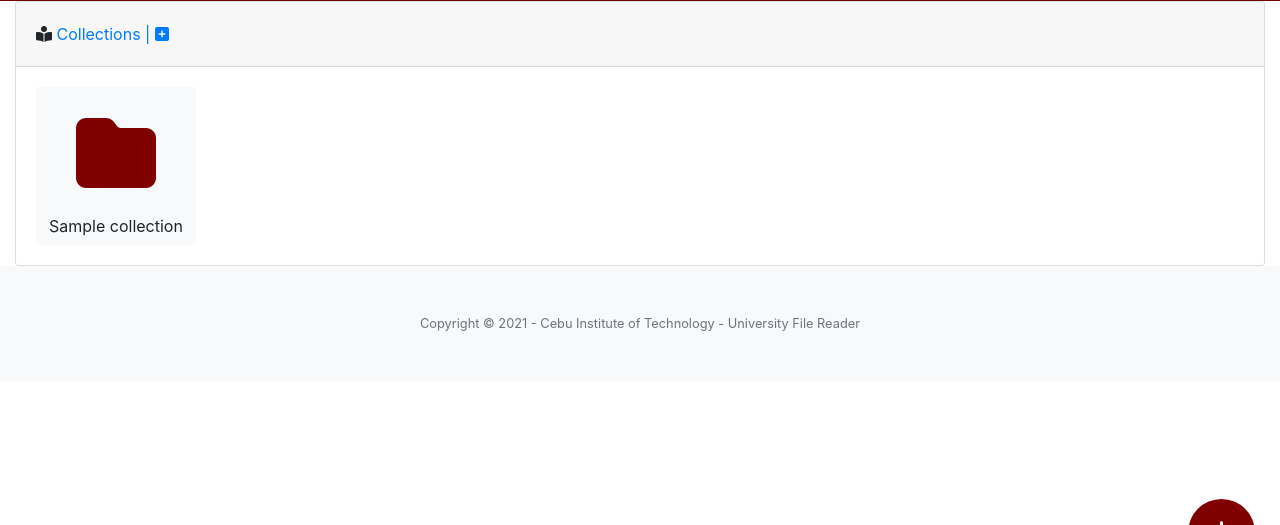
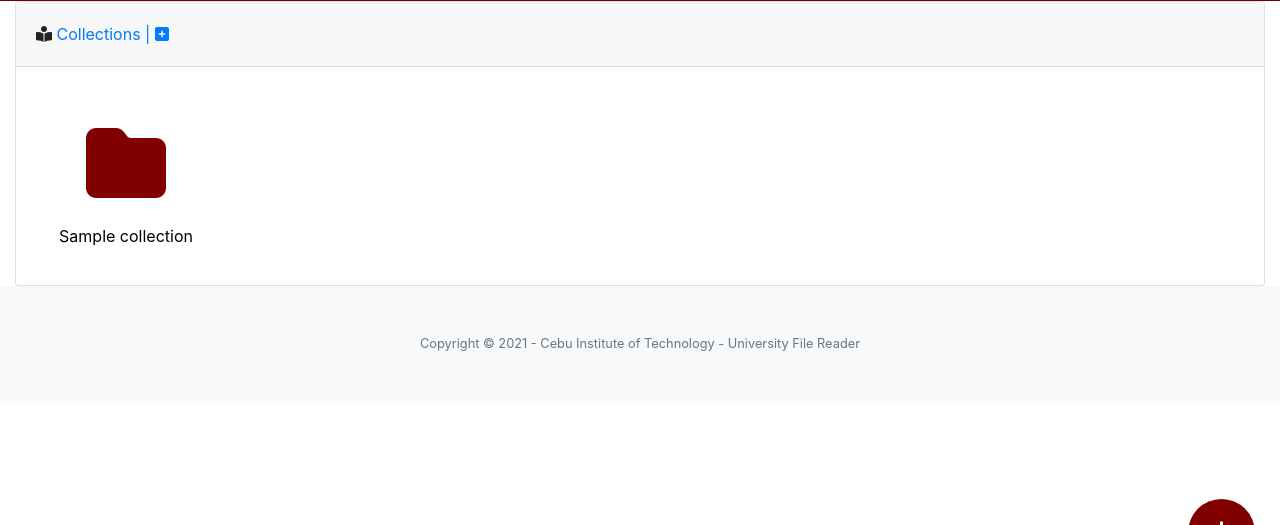
Before and after one commit to dianelambojo/CIFIR, a Django app: page /cifir/collections/ in a window 1280 px wide. Shown: the part 209-734 px from the top of the page. Run offline with Django 3.2, Linux system fonts and the light colour scheme; a user stored in the database is signed in; tables that the repository leaves empty hold one stand-in row (values such as "Sample post"); some libraries are stand-ins or nearby versions.

Commit message:
Update UI

```diff
--- a/cifirproject/cifir/static/css/styles.css
+++ b/cifirproject/cifir/static/css/styles.css
@@ -83,6 +83,19 @@ hr {
 
 #blankDiv {
   background-color: #f0f0f0;
+}
+
+.book-btn {
+  min-width: 160px;
+  max-width: 160px;
+  overflow: hidden;
+  margin: 10px;
+  background-color: white;
+  transition-duration: 0.2s;
+}
+
+.book-btn:hover {
+  background-color: #fff7cc;
 }
 
 /*NETWORK LIBRARIES*/
@@ -232,3 +245,10 @@ hr {
     -webkit-transform: rotate(360deg);
   }
 }
+
+.card-body.collection-folders {
+  display: grid;
+
+  /* define the number of grid columns */
+  grid-template-columns: repeat(8, 1fr);
+}
--- a/cifirproject/cifir/templates/base.html
+++ b/cifirproject/cifir/templates/base.html
@@ -238,5 +238,11 @@
         <!-- Core theme JS-->
         <!-- <script type="text/javascript" src="{% static 'js/script.js' %}"></script> -->
         <script type="text/javascript" src="{% static 'js/homepage.js' %}"></script>
+				<!-- <script>
+					$(document).ready(function(){
+					$('[data-toggle="tooltip"]').tooltip();
+				});
+				</script> -->
+				<!-- uncomment to show tooltip -->
 </body>
 </html>
--- a/cifirproject/cifir/templates/collections.html
+++ b/cifirproject/cifir/templates/collections.html
@@ -10,7 +10,7 @@
 					</a>
 				</div>
 			</div>
-			<div class="card-body">
+			<div class="card-body collection-folders">
 				{% for collection in collections %}
 					<form action="/cifir/books/" method="POST" id="collectionform">
 						{% csrf_token %}
--- a/cifirproject/cifir/templates/components/TheBook.html
+++ b/cifirproject/cifir/templates/components/TheBook.html
@@ -1,6 +1,6 @@
 <button
   type="submit"
-  class="btn btn-light"
+  class="btn book-btn"
   name="book"
   value="{{book.name}}"
   form="bookform"
--- a/cifirproject/cifir/templates/components/TheFolder.html
+++ b/cifirproject/cifir/templates/components/TheFolder.html
@@ -1,9 +1,11 @@
 <button
   type="submit"
-  class="btn btn-light"
+  class="btn book-btn"
   name="collection"
   value="{{collection.name}}"
   form="collectionform"
+  data-toggle="tooltip"
+  title="{{collection.name}}"
 >
   <div class="i-folders">
     <i class="fas fa-folder"></i>
--- a/cifirproject/cifir/templates/homepage.html
+++ b/cifirproject/cifir/templates/homepage.html
@@ -7,7 +7,7 @@
       <i class="fas fa-book icon-link"></i>
       <span class="icon-link icon-link-icon">Books</span>
     </div>
-    <div class="card-body">
+    <div class="card-body collection-folders">
       {% for book in books %}
       <form action="" method="POST" id="">
         <!-- NO ACTION AND ID YET -->
@@ -43,7 +43,7 @@
         Collections
       </a>
     </div>
-    <div class="card-body">
+    <div class="card-body collection-folders">
       {% for collection in collections %}
       <form action="/cifir/books/" method="POST" id="collectionform">
         {% csrf_token %} {% include './components/TheFolder.html' %}
```
